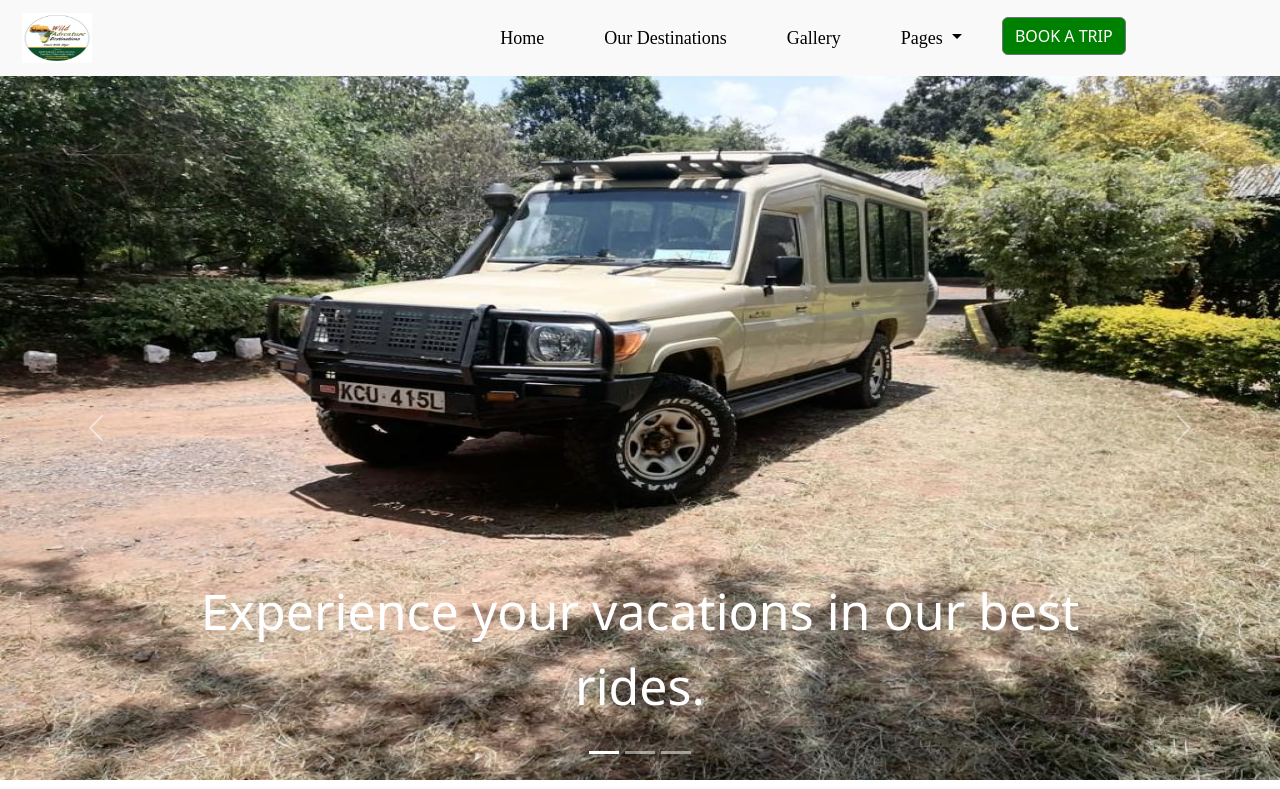
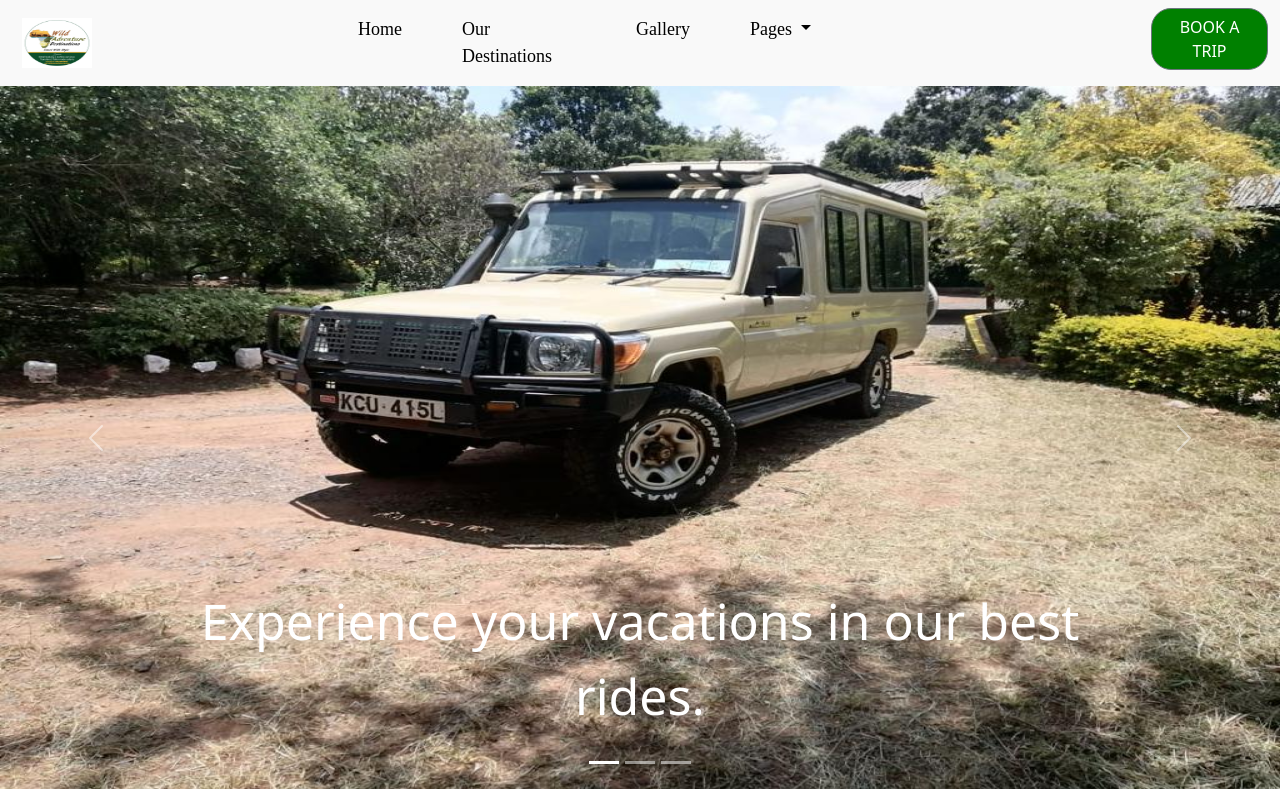
Before and after one commit to muthengicollins8/tours_travel_website, a PHP site: page / in a window 1280 px wide. Shown: the top 789 px of the page. Run offline with PHP 8.4, Linux system fonts and the light colour scheme; some libraries are stand-ins or nearby versions.

Commit message:
editting

```diff
--- a/AboutUs.php
+++ b/AboutUs.php
@@ -59,7 +59,7 @@
         height: 40px;
       }
 
-      .nav-item button{
+      .nav-item .button{
         border-radius: 20px;
         margin-left: 300px;
       }
--- a/destinations.php
+++ b/destinations.php
@@ -59,7 +59,7 @@
         height: 40px;
       }
 
-      .nav-item button{
+      .nav-item .button{
         border-radius: 20px;
         margin-left: 300px;
       }
--- a/gallery.php
+++ b/gallery.php
@@ -59,7 +59,7 @@
         height: 40px;
       }
 
-      .nav-item button{
+      .nav-item .button{
         border-radius: 20px;
         margin-left: 300px;
       }
--- a/index.php
+++ b/index.php
@@ -59,7 +59,7 @@
         height: 40px;
       }
 
-      .nav-item button{
+      .nav-item .button{
         border-radius: 20px;
         margin-left: 300px;
       }
```
